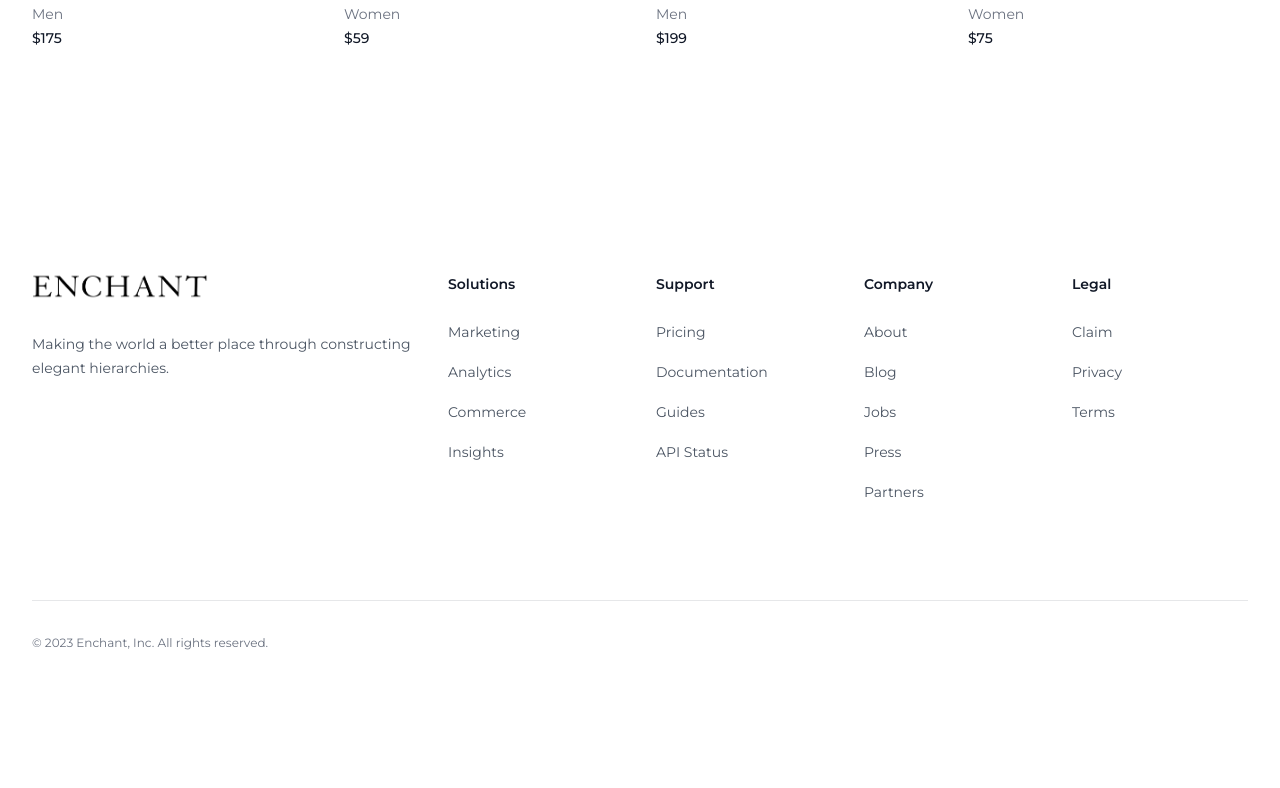
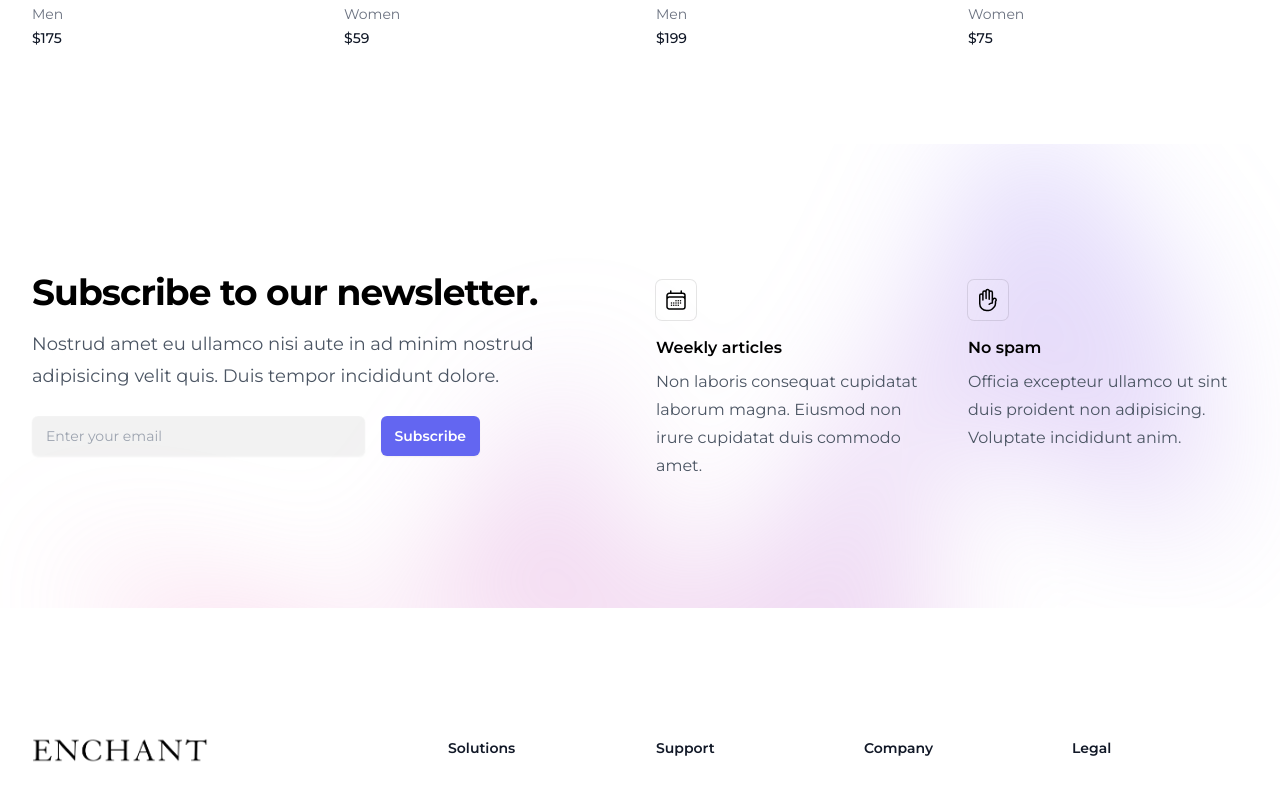
Before and after one commit to horohovskiy/enchant-ltd, a Next.js app: page / in a window 1280 px wide. Shown: the part 1060-1848 px from the top of the page. Before the commit the page ends 1745 px from the top, so only its background shows below. Built offline with nearby package versions, Linux system fonts and the light colour scheme.

Commit message:
GLOBAL UPD

```diff
--- a/pages/components/footer.tsx
+++ b/pages/components/footer.tsx
@@ -40,7 +40,7 @@
                             alt="Company name"
                         />
                         <p className="text-sm leading-6 text-gray-600">
-                            Making the world a better place through constructing elegant hierarchies.
+                            Discover a world of alluring scents and exquisite makeup, where beauty knows no bounds.
                         </p>
                     </div>
                     <div className="mt-16 grid grid-cols-2 gap-8 xl:col-span-2 xl:mt-0">
--- a/pages/index.tsx
+++ b/pages/index.tsx
@@ -1,5 +1,8 @@
 import Image from 'next/image'
 import { Inter } from 'next/font/google'
+
+import { CalendarDaysIcon, HandRaisedIcon } from '@heroicons/react/24/outline'
+
 
 const inter = Inter({ subsets: ['latin'] })
 
@@ -252,6 +255,106 @@
 
 
 
+
+
+      {/*<div className="bg-white">*/}
+      {/*  <div className="mx-auto max-w-2xl px-4 py-16 sm:px-6 sm:py-24 lg:max-w-7xl">*/}
+      {/*    <div className="relative overflow-hidden rounded-lg lg:h-96">*/}
+      {/*      <div className="absolute inset-0">*/}
+      {/*        <img*/}
+      {/*            src="https://tailwindui.com/img/ecommerce-images/category-page-01-featured-collection.jpg"*/}
+      {/*            alt=""*/}
+      {/*            className="h-full w-full object-cover object-center"*/}
+      {/*        />*/}
+      {/*      </div>*/}
+      {/*      <div aria-hidden="true" className="relative h-96 w-full lg:hidden" />*/}
+      {/*      <div aria-hidden="true" className="relative h-32 w-full lg:hidden" />*/}
+      {/*      <div className="absolute inset-x-0 bottom-0 rounded-bl-lg rounded-br-lg bg-black bg-opacity-75 p-6 backdrop-blur backdrop-filter sm:flex sm:items-center sm:justify-between lg:inset-x-auto lg:inset-y-0 lg:w-96 lg:flex-col lg:items-start lg:rounded-br-none lg:rounded-tl-lg">*/}
+      {/*        <div>*/}
+      {/*          <h2 className="text-xl font-bold text-white">Workspace Collection</h2>*/}
+      {/*          <p className="mt-1 text-sm text-gray-300">*/}
+      {/*            Upgrade your desk with objects that keep you organized and clear-minded.*/}
+      {/*          </p>*/}
+      {/*        </div>*/}
+      {/*        <a*/}
+      {/*            href="#"*/}
+      {/*            className="mt-6 flex flex-shrink-0 items-center justify-center rounded-md border border-white border-opacity-25 bg-white bg-opacity-0 px-4 py-3 text-base font-medium text-white hover:bg-opacity-10 sm:ml-8 sm:mt-0 lg:ml-0 lg:w-full"*/}
+      {/*        >*/}
+      {/*          View the collection*/}
+      {/*        </a>*/}
+      {/*      </div>*/}
+      {/*    </div>*/}
+      {/*  </div>*/}
+      {/*</div>*/}
+
+
+
+
+
+      <div className="relative isolate overflow-hidden py-16 sm:py-24 lg:py-32">
+        <div className="mx-auto max-w-7xl px-6 lg:px-8">
+          <div className="mx-auto grid max-w-2xl grid-cols-1 gap-x-8 gap-y-16 lg:max-w-none lg:grid-cols-2">
+            <div className="max-w-xl lg:max-w-lg">
+              <h2 className="text-3xl font-bold tracking-tight text-black sm:text-4xl">Subscribe to our newsletter.</h2>
+              <p className="mt-4 text-lg leading-8 text-gray-600">
+                Nostrud amet eu ullamco nisi aute in ad minim nostrud adipisicing velit quis. Duis tempor incididunt
+                dolore.
+              </p>
+              <div className="mt-6 flex max-w-md gap-x-4">
+                <label htmlFor="email-address" className="sr-only">
+                  Email address
+                </label>
+                <input
+                    id="email-address"
+                    name="email"
+                    type="email"
+                    autoComplete="email"
+                    required
+                    className="min-w-0 flex-auto rounded-md border-0 bg-black/5 px-3.5 py-2 text-white shadow-sm ring-1 ring-inset ring-white/10 focus:ring-2 focus:ring-inset focus:ring-indigo-500 sm:text-sm sm:leading-6"
+                    placeholder="Enter your email"
+                />
+                <button
+                    type="submit"
+                    className="flex-none rounded-md bg-indigo-500 px-3.5 py-2.5 text-sm font-semibold text-white shadow-sm hover:bg-indigo-400 focus-visible:outline focus-visible:outline-2 focus-visible:outline-offset-2 focus-visible:outline-indigo-500"
+                >
+                  Subscribe
+                </button>
+              </div>
+            </div>
+            <dl className="grid grid-cols-1 gap-x-8 gap-y-10 sm:grid-cols-2 lg:pt-2">
+              <div className="flex flex-col items-start">
+                <div className="rounded-md bg-white/5 p-2 ring-1 ring-black/10">
+                  <CalendarDaysIcon className="h-6 w-6 text-black" aria-hidden="true" />
+                </div>
+                <dt className="mt-4 font-semibold text-black">Weekly articles</dt>
+                <dd className="mt-2 leading-7 text-gray-600">
+                  Non laboris consequat cupidatat laborum magna. Eiusmod non irure cupidatat duis commodo amet.
+                </dd>
+              </div>
+              <div className="flex flex-col items-start">
+                <div className="rounded-md bg-white/5 p-2 ring-1 ring-black/10">
+                  <HandRaisedIcon className="h-6 w-6 text-black" aria-hidden="true" />
+                </div>
+                <dt className="mt-4 font-semibold text-black">No spam</dt>
+                <dd className="mt-2 leading-7 text-gray-600">
+                  Officia excepteur ullamco ut sint duis proident non adipisicing. Voluptate incididunt anim.
+                </dd>
+              </div>
+            </dl>
+          </div>
+        </div>
+        <div className="absolute left-1/2 top-0 -z-10 -translate-x-1/2 blur-3xl xl:-top-6" aria-hidden="true">
+          <div
+              className="aspect-[1155/678] w-[72.1875rem] bg-gradient-to-tr from-[#ff80b5] to-[#9089fc] opacity-30"
+              style={{
+                clipPath:
+                    'polygon(74.1% 44.1%, 100% 61.6%, 97.5% 26.9%, 85.5% 0.1%, 80.7% 2%, 72.5% 32.5%, 60.2% 62.4%, 52.4% 68.1%, 47.5% 58.3%, 45.2% 34.5%, 27.5% 76.7%, 0.1% 64.9%, 17.9% 100%, 27.6% 76.8%, 76.1% 97.7%, 74.1% 44.1%)',
+              }}
+          />
+        </div>
+      </div>
+
+
     </main>
   )
 }
```
Also changed, not shown: pages/category/index.tsx (+73 -73 lines).
